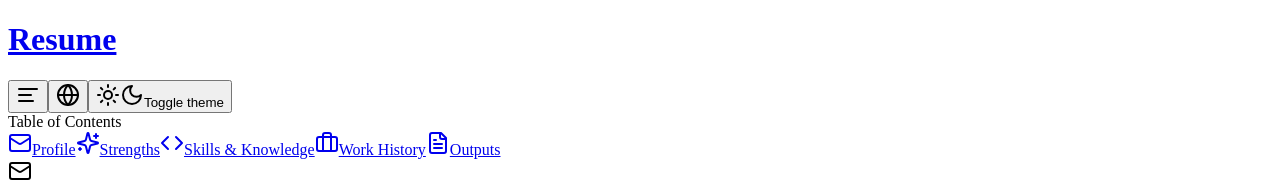
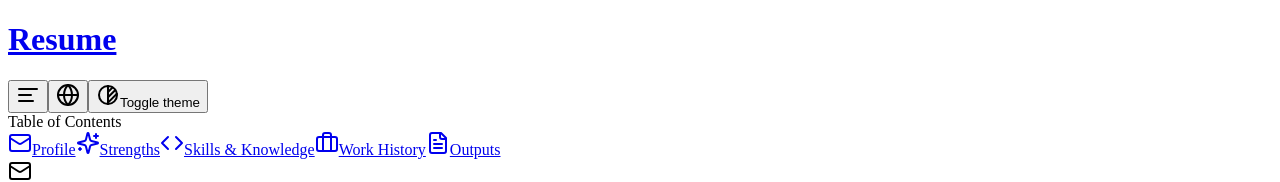
Before and after one commit to ken-1200/resume, a Next.js app: page /en in a window 1280 px wide. Shown: the top 182 px of the page. Built offline with nearby package versions, Linux system fonts and the light colour scheme.

Commit message:
feat: add ThemeSwitch component and replace Sun/Moon icons in header

```diff
--- a/src/components/header.tsx
+++ b/src/components/header.tsx
@@ -2,7 +2,7 @@
 
 import { useTranslations } from 'next-intl';
 import { useTheme } from 'next-themes';
-import { Sun, Moon, ChevronUp, AlignLeft } from 'lucide-react';
+import { ChevronUp, AlignLeft } from 'lucide-react';
 import { Button } from '@/src/components/ui/button';
 import {
   Sheet,
@@ -15,6 +15,7 @@ import {
 } from '@/src/components/ui/sheet';
 import { Badge } from '@/src/components/ui/badge';
 import LanguageSwitcher from '@/src/components/language-switcher';
+import ThemeSwitch from '@/src/components/icon/theme-switch';
 
 interface Section {
   id: string;
@@ -126,8 +127,9 @@ export default function Header({
           onClick={() => setTheme(currentTheme === 'dark' ? 'light' : 'dark')}
           className="cursor-pointer dark:hover:bg-neutral-800"
         >
-          <Sun className="h-5 w-5 transition-all dark:rotate-90 dark:scale-0" />
-          <Moon className="absolute h-5 w-5 transition-all rotate-90 scale-0 dark:rotate-0 dark:scale-100" />
+          {/* <Sun className="h-5 w-5 transition-all dark:rotate-90 dark:scale-0" />
+          <Moon className="absolute h-5 w-5 transition-all rotate-90 scale-0 dark:rotate-0 dark:scale-100" /> */}
+          <ThemeSwitch className="h-5 w-5" />
           <span className="sr-only">{t('common.toggleTheme')}</span>
         </Button>
       </div>
--- /dev/null
+++ b/src/components/icon/theme-switch.tsx
@@ -0,0 +1,23 @@
+export default function ThemeSwitch(props: React.SVGProps<SVGSVGElement>) {
+  return (
+    <svg
+      {...props}
+      xmlns="http://www.w3.org/2000/svg"
+      width="24"
+      height="24"
+      viewBox="0 0 24 24"
+      fill="none"
+      stroke="currentColor"
+      strokeWidth="2"
+      strokeLinecap="round"
+      strokeLinejoin="round"
+    >
+      <path stroke="none" d="M0 0h24v24H0z" fill="none"></path>
+      <path d="M12 12m-9 0a9 9 0 1 0 18 0a9 9 0 1 0 -18 0"></path>
+      <path d="M12 3l0 18"></path>
+      <path d="M12 9l4.65 -4.65"></path>
+      <path d="M12 14.3l7.37 -7.37"></path>
+      <path d="M12 19.6l8.85 -8.85"></path>
+    </svg>
+  );
+}
```
